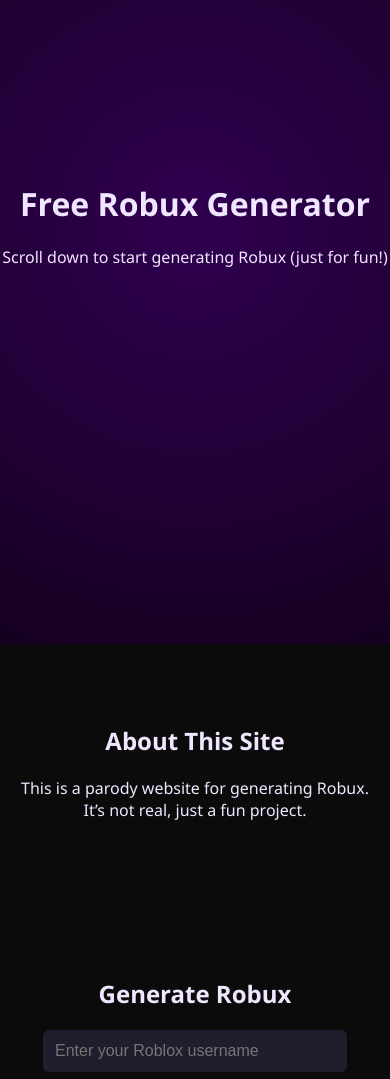
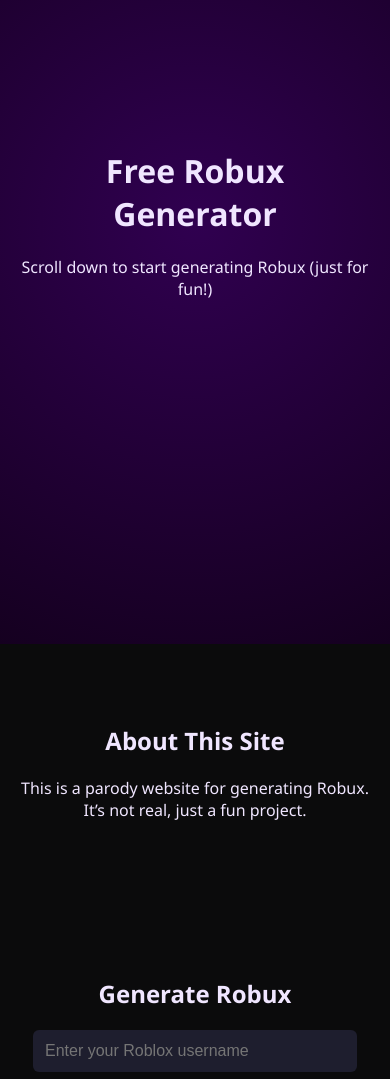
Before and after one commit to EpixUnblocked/RobuxGen, a plain HTML site: page index.html in a window 390 px wide. Shown: the part 200-1279 px from the top of the page. Drawn offline with Linux system fonts and the light colour scheme.

Commit message:
Update styles.css

```diff
--- a/styles.css
+++ b/styles.css
@@ -1,3 +1,4 @@
+/* styles.css */
 body {
   margin: 0;
   font-family: 'Segoe UI', sans-serif;
@@ -69,6 +70,7 @@
   width: 90%;
   max-width: 500px;
   color: #adffef;
+  position: relative;
 }
 
 .close {
@@ -100,3 +102,14 @@
   font-family: monospace;
   font-size: 14px;
 }
+
+/* Responsive Design */
+@media (max-width: 600px) {
+  .hero .content {
+    padding: 0 20px;
+  }
+
+  input, select, button {
+    width: 90%;
+  }
+}
```
